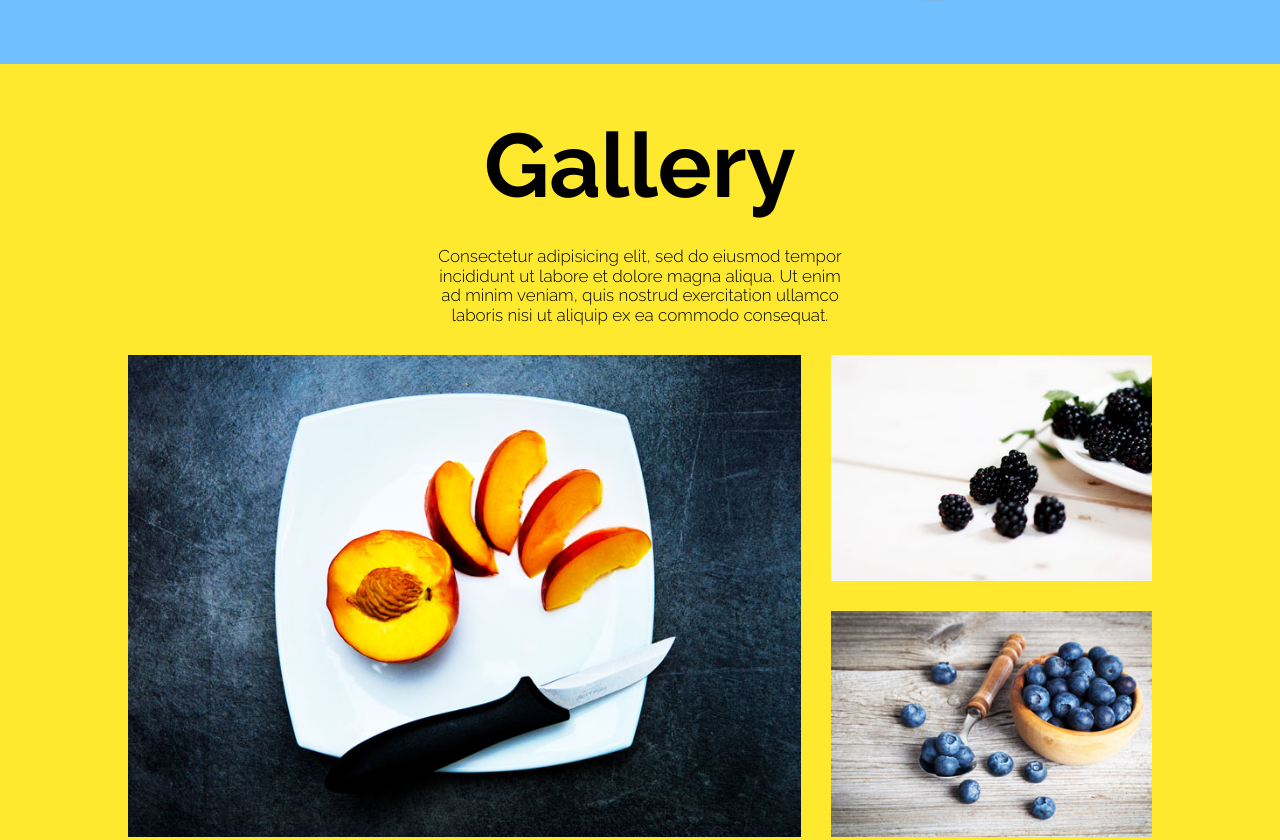
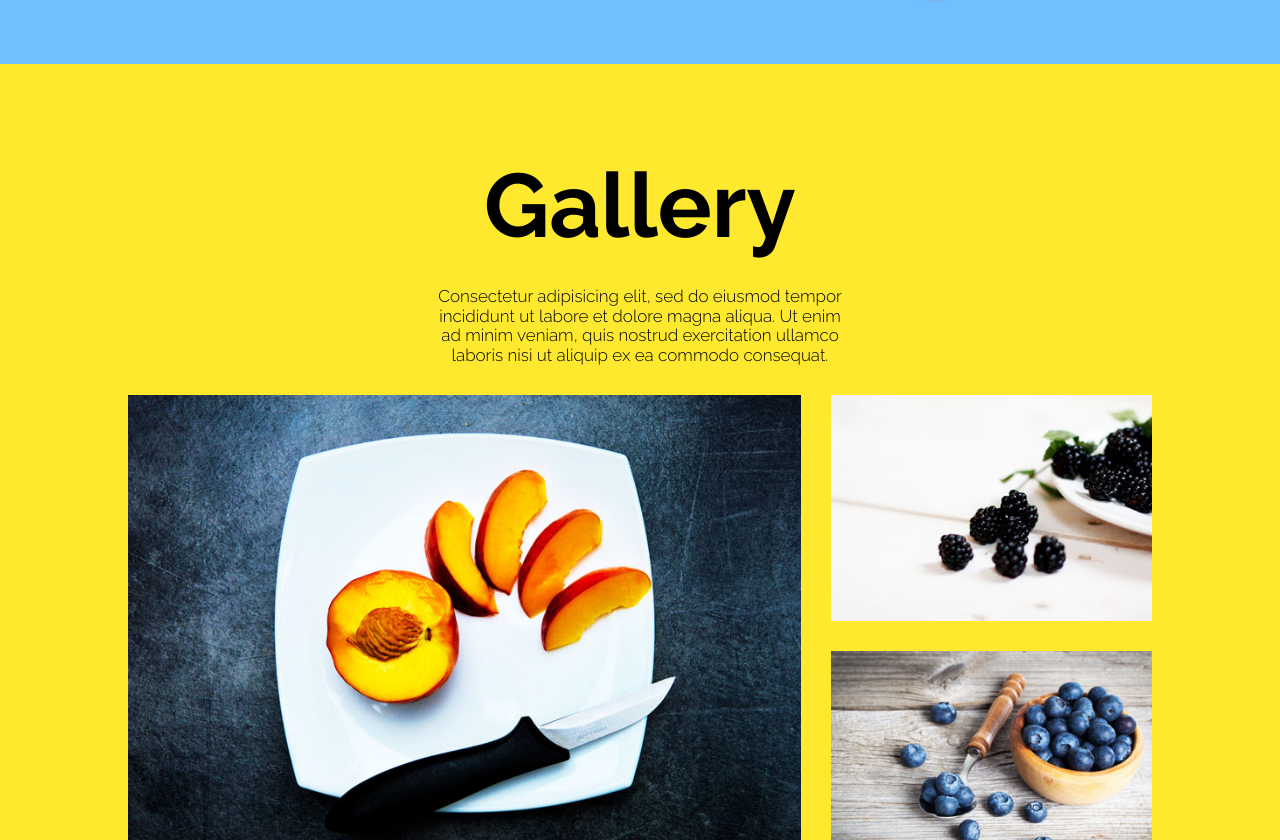
Before and after one commit to Spearek/Grid-mockup-project-wwdc_2, a website: page index.html in a window 1280 px wide. Shown: the part 1800-2640 px from the top of the page. Drawn offline with Linux system fonts and the light colour scheme.

Commit message:
add more padding into gallery section

```diff
--- a/assets/scss/styles.scss
+++ b/assets/scss/styles.scss
@@ -205,7 +205,8 @@ justify-content: space-between;
 .gallery{
 	background-color: rgb(255, 233, 47);
 	width:100%;
-	padding-top: 50px;
+	padding-top: 90px;
+	padding-bottom: 90px;
 
 	&__title{
 		font-size: 90px;
@@ -258,7 +259,6 @@ justify-content: space-between;
 	&__btn{
 		padding: 10px 25px;
 		margin-top: 30px;
-		margin-bottom: 30px;
 		font-size: 20px;
 		color: rgb(255, 255, 255);
 		background: rgb(85, 133, 162);
@@ -303,7 +303,6 @@ justify-content: space-between;
 }
 
 .blog{
-	//min-height: 600px;
 	width: 100%;
 	background: rgb(176, 124, 247);
 
```
Also changed, not shown: assets/css/styles.css, 1 other file.
